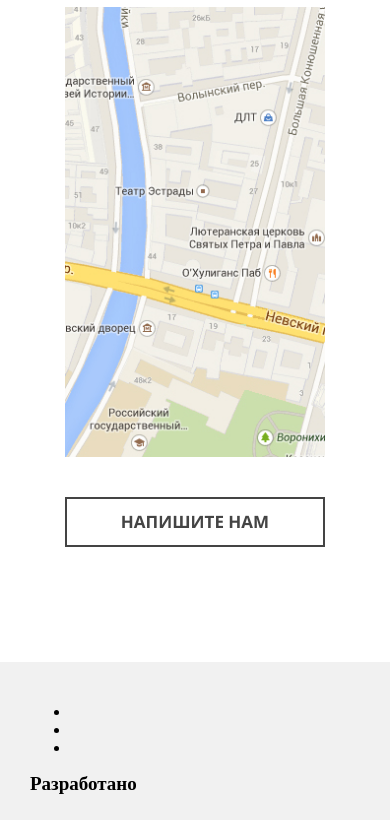
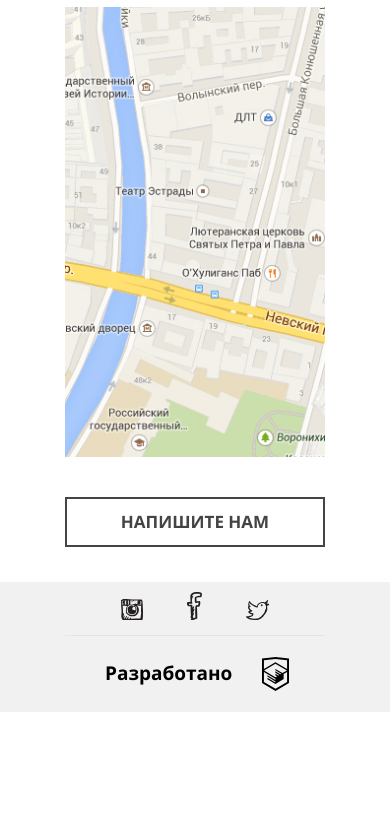
Before and after one commit to InfinityBuddha/58352-mishka, a website: page index.html in a window 390 px wide. Shown: the part 3311-4131 px from the top of the page. After the commit the page ends 4023 px from the top, so only its background shows below. Drawn offline with nearby package versions, Linux system fonts and the light colour scheme; files that its build step writes are made by us from their sources; files whose address does not match are found by name.

Commit message:
Сделал адаптивную сетку для index.html

```diff
--- a/index.html
+++ b/index.html
@@ -148,10 +148,14 @@
           <a class="btn btn--contacts" href="">Напишите нам</a>
         </div>
       </section>
-    </div>
     </main>
     <footer class="page-footer">
-    <div class="page-footer__inner">
+      <div class="page-footer__container">
+        <div class="page-footer__logo">
+          <a href="index.html">
+            <img src="img/logo-mobile.svg" width="86" height="35" alt="Логотип">
+          </a>
+        </div>
         <div class="page-footer__social">
           <ul class="social-links">
             <li><a class="social-links__link social-links__link--instagram" href="#" title="Наш инстаграм"></a></li>
@@ -162,6 +166,7 @@
         <div class="page-footer__bottom">
           <a href="" class="page-footer__copyright">Разработано</a>
         </div>
+      </div>
     </footer>
   </body>
 </html>
--- a/less/blocks/btn.less
+++ b/less/blocks/btn.less
@@ -15,8 +15,6 @@
   &--contacts {
     margin: 0 auto;
     max-width: 260px;
-    margin-top: 40px;
-    margin-bottom: 40px;
   }
 }
 
--- a/less/blocks/map.less
+++ b/less/blocks/map.less
@@ -1,5 +1,6 @@
 .map {
   height: 450px;
+  margin-bottom: 40px;
   width: 100%;
   background-image: url(/img/map-mobile@1x.jpg);
   background-repeat: no-repeat;
@@ -8,6 +9,7 @@
 
 @media @desktop-widths {
   .map {
+    margin: 0;
     position: absolute;
     top: 0;
     right: 0;
--- a/less/blocks/page-content.less
+++ b/less/blocks/page-content.less
@@ -1,11 +1,3 @@
 .page-content {
   font-family: "Open Sans", "Helvetica", sans-serif;
-  padding-bottom: 40px;
 }
-
-.page-content__inner {
-  padding-top: 23px;
-  padding-left: 30px;
-  padding-right: 30px;
-
-}
--- a/less/blocks/page-footer.less
+++ b/less/blocks/page-footer.less
@@ -1,17 +1,73 @@
 .page-footer {
+  font-family: "Open Sans", "Helvetica", sans-serif;
   background-color: #f1f1f1;
 }
 
-.page-footer__inner {
-  padding-left: 30px;
-  padding-right: 30px;
-  padding-bottom: 25px;
-  padding-top: 25px;
+.page-footer__container {
+  .container();
+}
+
+.page-footer__logo {
+  display: none;
+}
+
+.page-footer__social {
+  display: flex;
+  flex-flow: row nowrap;
+  justify-content: center;
 }
 
 .page-footer__copyright {
+  display: block;
+  margin-left: 40px;
+  position: relative;
+  width: 185px;
   font-size: 19px;
+  line-height: 18px;
   font-weight: 800;
   text-decoration: none;
   color: #000000;
+
+  &:before {
+    content: "";
+    position: absolute;
+    top: -7px;
+    right: 0px;
+    width: 28px;
+    height: 35px;
+    background-image: url(/img/logo-htmlacademy.svg);
+    background-repeat: no-repeat;
+    color: #63d1bb;
+  }
 }
+
+.page-footer__bottom {
+  border-top: 1px solid #e5e5e5;
+  padding-top: 28px;
+  padding-bottom: 30px;
+}
+
+@media @tablet-widths {
+  .page-footer__container {
+    padding-top: 55px;
+    padding-bottom: 55px;
+    display: flex;
+    justify-content: space-between;
+    align-items: center;
+  }
+
+  .page-footer__logo {
+    display: block;
+    width: 33.33333%;
+  }
+
+  .page-footer__bottom {
+    border: none;
+    padding: 0;
+    width: 33.33333%;
+  }
+
+  .page-footer__social {
+        width: 33.33333%;
+  }
+}
--- a/less/blocks/social-links.less
+++ b/less/blocks/social-links.less
@@ -0,0 +1,57 @@
+.social-links {
+  margin: 0;
+  padding-top: 10px;
+  padding-bottom: 10px;
+  position: relative;
+  list-style: none;
+}
+
+.social-links li {
+  display: inline-block;
+  margin-right: 40px;
+}
+
+.social-links__link {
+  display: block;
+
+  &--instagram {
+
+    &:before {
+      content: "";
+      display: block;
+      width: 22px;
+      height: 21px;
+      background-image: url(/img/icon-insta.svg);
+      background-repeat: no-repeat;
+    }
+  }
+
+  &--facebook {
+    &:before {
+      content: "";
+      display: block;
+      width: 15px;
+      height: 28px;
+      background-image: url(/img/icon-fb.svg);
+      background-repeat: no-repeat;
+    }
+  }
+
+  &--twitter {
+    &:before {
+      content: "";
+      display: block;
+      right: 0;
+      width: 23px;
+      height: 20px;
+      background-image: url(/img/icon-twitter.svg);
+      background-repeat: no-repeat;
+    }
+  }
+}
+
+@media @tablet-widths {
+  .social-links {
+    padding: 0;
+  }
+}
--- a/less/style.less
+++ b/less/style.less
@@ -16,6 +16,7 @@
 @import 'blocks/review.less';
 @import 'blocks/map.less';
 @import 'blocks/contacts.less';
+@import 'blocks/social-links.less';
 @import 'blocks/page-footer.less';
 @import 'blocks/product-cards.less';
 @import 'blocks/product-card.less';
```
Lines whose indentation alone changed are shown as unchanged.
